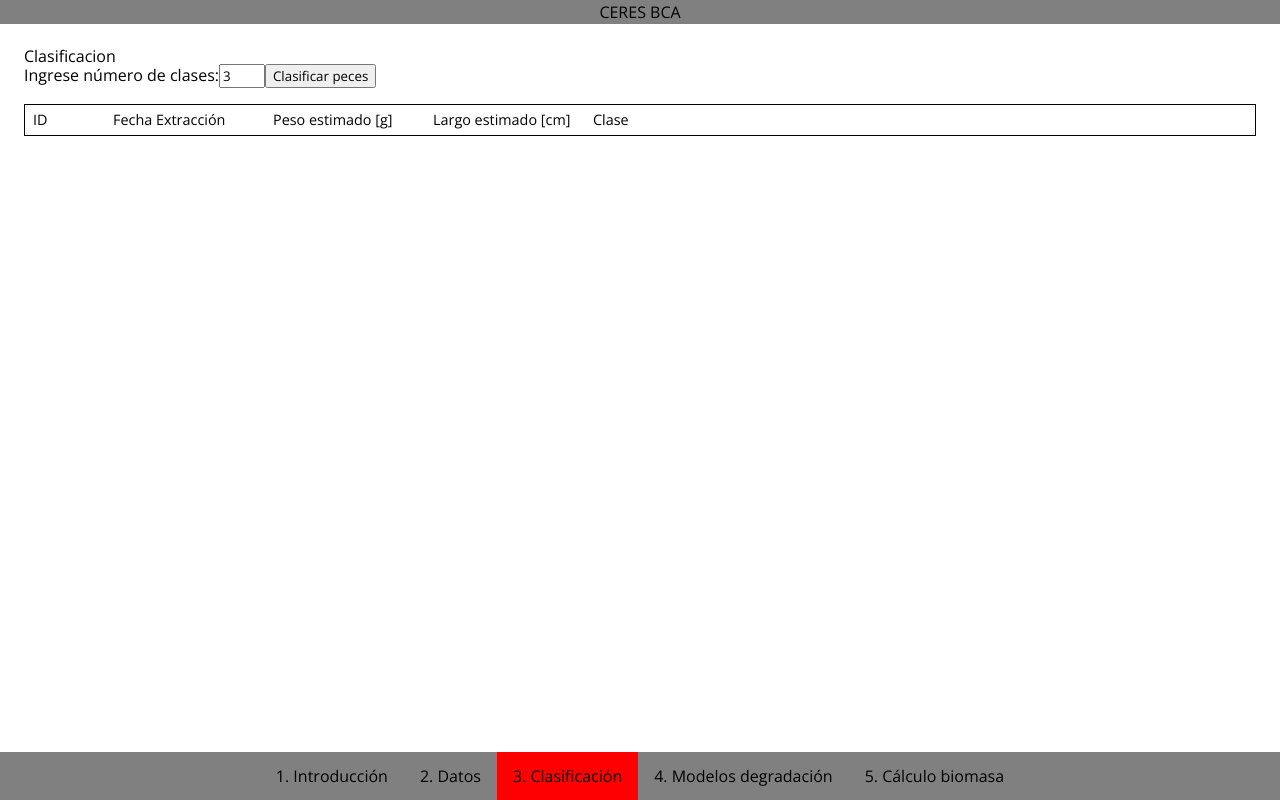
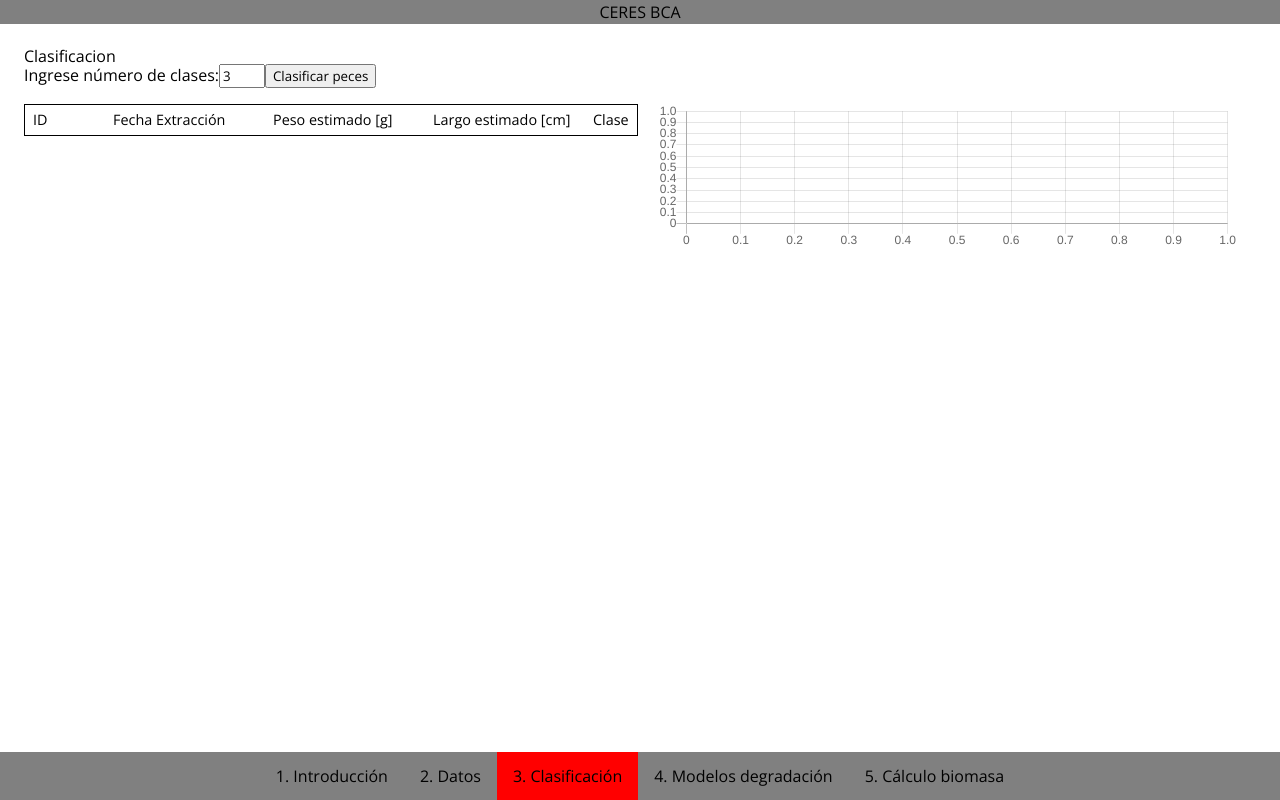
Before and after one commit to alavado/ceres-caicura, a React (Create React App) app: page /clasificacion in a window 1280 px wide. Built offline with nearby package versions, Linux system fonts and the light colour scheme.

Commit message:
agrega scatter

```diff
--- a/package.json
+++ b/package.json
@@ -6,6 +6,7 @@
     "@testing-library/jest-dom": "^4.2.4",
     "@testing-library/react": "^9.3.2",
     "@testing-library/user-event": "^7.1.2",
+    "chart.js": "^2.9.3",
     "react": "^16.13.1",
     "react-chartjs-2": "^2.10.0",
     "react-dom": "^16.13.1",
--- a/src/components/Clasificacion/Clasificacion.css
+++ b/src/components/Clasificacion/Clasificacion.css
@@ -1,3 +1,7 @@
 .Clasificacion {
   padding-bottom: 10rem;
 }
+
+.Clasificacion__contenedor {
+  display: flex;
+}
--- a/src/components/Clasificacion/Clasificacion.js
+++ b/src/components/Clasificacion/Clasificacion.js
@@ -3,6 +3,7 @@ import { useDispatch, useSelector } from 'react-redux'
 import { clasificarPeces } from '../../helpers/clasificacion'
 import { guardaEstosDatos } from '../../redux/ducks/datos'
 import './Clasificacion.css'
+import GraficosClasificacion from './GraficosClasificacion'
 import TablaClasificacion from './TablaClasificacion'
 
 const Clasificacion = () => {
@@ -33,7 +34,10 @@ const Clasificacion = () => {
         </label>
         <button type="submit">Clasificar peces</button>
       </form>
-      <TablaClasificacion />
+      <div className="Clasificacion__contenedor">
+        <TablaClasificacion />
+        <GraficosClasificacion />
+      </div>
     </div>
   )
 }
--- /dev/null
+++ b/src/components/Clasificacion/GraficosClasificacion/GraficosClasificacion.css
@@ -0,0 +1,5 @@
+.GraficosClasificacion {
+  flex: 1;
+  padding: 1rem;
+  max-height: 50vh;
+}
--- /dev/null
+++ b/src/components/Clasificacion/GraficosClasificacion/GraficosClasificacion.js
@@ -0,0 +1,38 @@
+import React from 'react'
+import { Line, Scatter } from 'react-chartjs-2'
+import { useSelector } from 'react-redux'
+import './GraficosClasificacion.css'
+import moment from 'moment'
+
+const GraficosClasificacion = () => {
+
+  const { datos } = useSelector(state => state.datos)
+  return (
+    <div className="GraficosClasificacion">
+      <Scatter
+        data={{
+          labels: datos.map(dato => dato.fecha),
+          datasets: [{
+            backgroundColor: 'red',
+            data: datos.map(dato => ({
+              x: moment(dato.fecha, 'DD-MM-YYYY').unix(),
+              y: dato.largo
+            }))
+          }]
+        }}
+        options={{
+          maintainAspectRatio: false,
+          xAxes: [{
+            type: 'linear',
+            position: 'bottom'
+          }],
+          legend: {
+            display: false
+          }
+        }}
+      />
+    </div>
+  )
+}
+
+export default GraficosClasificacion
--- /dev/null
+++ b/src/components/Clasificacion/GraficosClasificacion/index.js
@@ -0,0 +1 @@
+export { default } from './GraficosClasificacion'
--- a/src/components/Clasificacion/TablaClasificacion/TablaClasificacion.js
+++ b/src/components/Clasificacion/TablaClasificacion/TablaClasificacion.js
@@ -16,7 +16,7 @@ const TablaClasificacion = () => {
         <div>Clase</div>
       </div>
       <div>
-        {datos.slice().sort((d1, d2) => d1.clase > d2.clase ? 1 : -1).map(({ id, fecha, peso, largo, clase }) => (
+        {datos.slice().sort((d1, d2) => d1.largo > d2.largo ? 1 : -1).map(({ id, fecha, peso, largo, clase }) => (
           <div className="TablaClasificacion__fila" key={`clasif-${id}`}>
             <div>{id}</div>
             <div>{fecha}</div>
```
Also changed, not shown: 1 other file (tests, documents, lock files or other folders).
